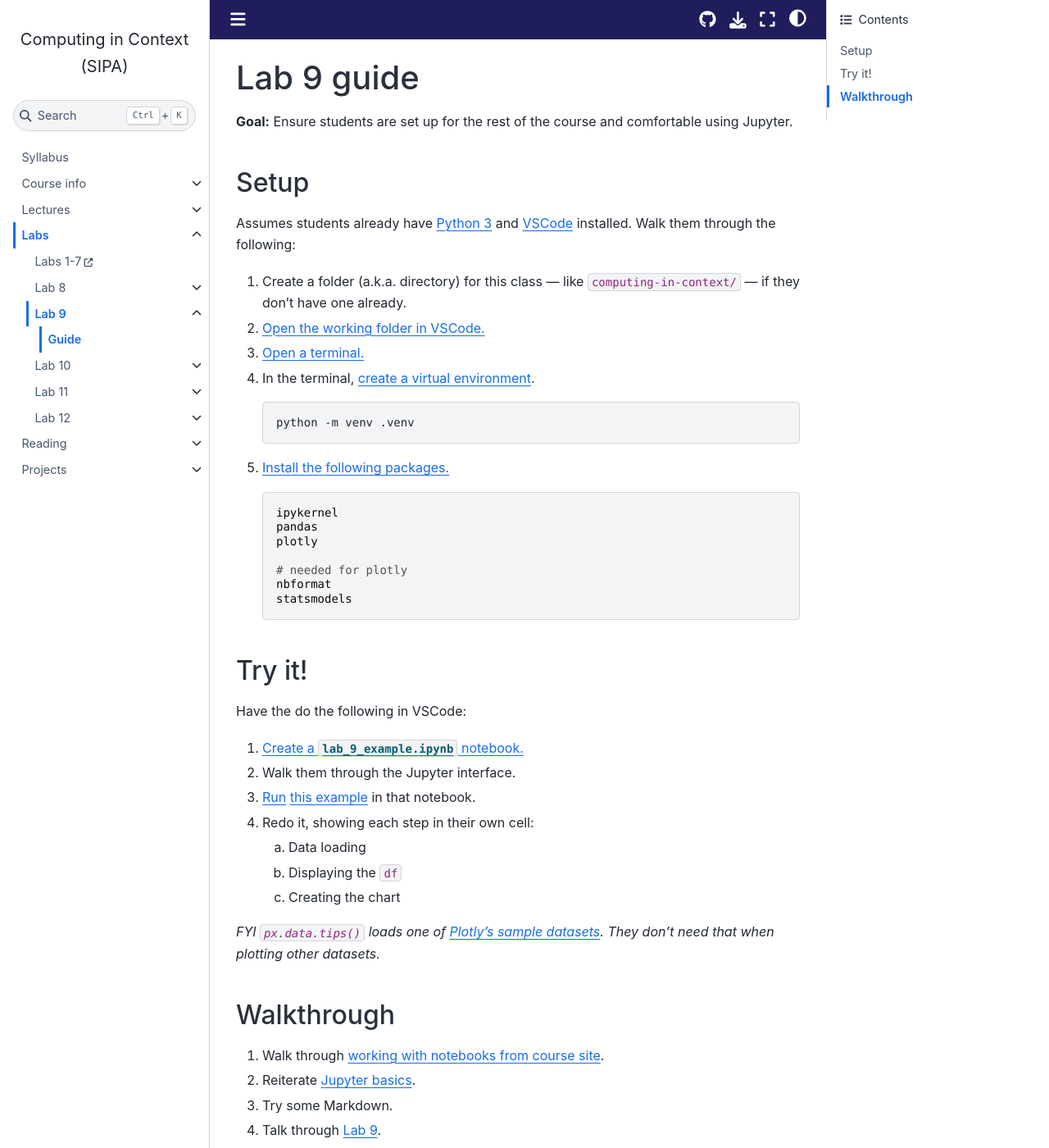
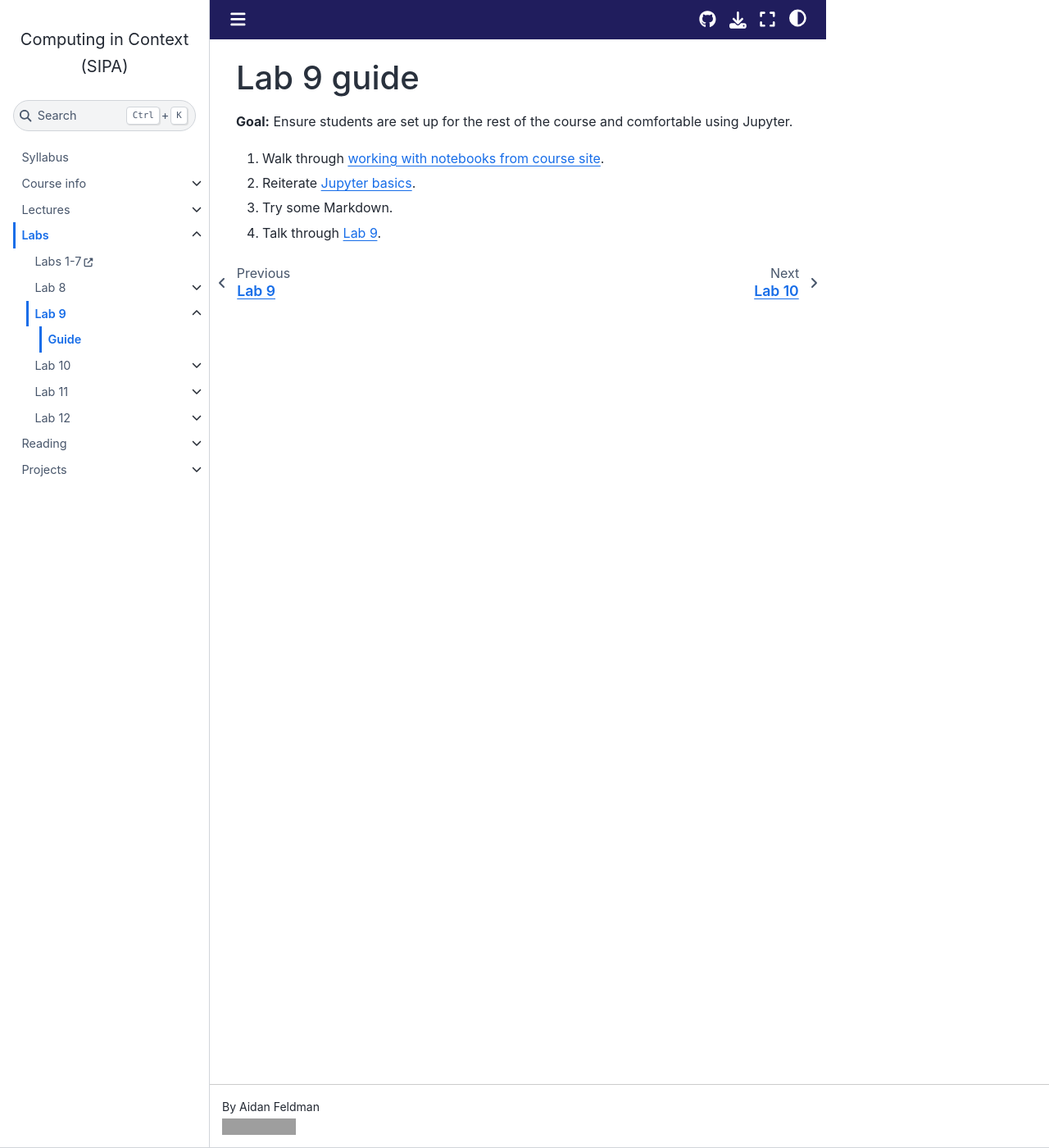
Before and after one commit to afeld/computing-in-context, a Jupyter Book: the page built from lab_9_guide.md, in a window 1280 px wide and 1400 px high. Shown: the whole window at 82% size. Built offline with Jupyter Book 1.0.4 settings and Sphinx 7.4.7 and the Sphinx Book theme 1.1.4, drawn with Linux system fonts in a browser that asks for light colours; pages that are not in the unit, such as notebooks, are missing from menus; comment, search, counter and statistics services are not loaded; grey boxes are pictures that could not be loaded.

Commit message:
try Jupyter + Plotly in lecture 16

````diff
--- a/lab_9_guide.md
+++ b/lab_9_guide.md
@@ -1,47 +1,6 @@
 # Lab 9 guide
 
 **Goal:** Ensure students are set up for the rest of the course and comfortable using Jupyter.
-
-## Setup
-
-Assumes students already have [Python 3](https://www.python.org/downloads/) and [VSCode](https://code.visualstudio.com/download) installed. Walk them through the following:
-
-1. Create a folder (a.k.a. directory) for this class — like `computing-in-context/` — if they don't have one already.
-1. [Open the working folder in VSCode.](https://code.visualstudio.com/docs/getstarted/getting-started#_open-a-folder-in-vs-code)
-1. [Open a terminal.](https://code.visualstudio.com/docs/terminal/getting-started)
-1. In the terminal, [create a virtual environment](https://docs.python.org/3/library/venv.html#creating-virtual-environments).
-
-   ```sh
-   python -m venv .venv
-   ```
-
-1. [Install the following packages.](notebooks.md#installing-packages)
-
-   ```
-   ipykernel
-   pandas
-   plotly
-
-   # needed for plotly
-   nbformat
-   statsmodels
-   ```
-
-## Try it!
-
-Have the do the following in VSCode:
-
-1. [Create a `lab_9_example.ipynb` notebook.](https://code.visualstudio.com/docs/datascience/jupyter-notebooks#_create-or-open-a-jupyter-notebook)
-1. Walk them through the Jupyter interface.
-1. [Run](https://code.visualstudio.com/docs/datascience/jupyter-notebooks#_running-cells) [this example](https://plotly.com/python/linear-fits/#Linear-fit-trendlines-with-Plotly-Express) in that notebook.
-1. Redo it, showing each step in their own cell:
-   1. Data loading
-   1. Displaying the `df`
-   1. Creating the chart
-
-_FYI `px.data.tips()` loads one of [Plotly's sample datasets](https://plotly.com/python-api-reference/generated/plotly.express.data.html). They don't need that when plotting other datasets._
-
-## Walkthrough
 
 1. Walk through [working with notebooks from course site](notebooks.md#downloading-notebooks).
 1. Reiterate [Jupyter basics](lecture_16.ipynb#jupyter-basics).
````
Also changed, not shown: lab_8.ipynb, lecture_16.ipynb.
